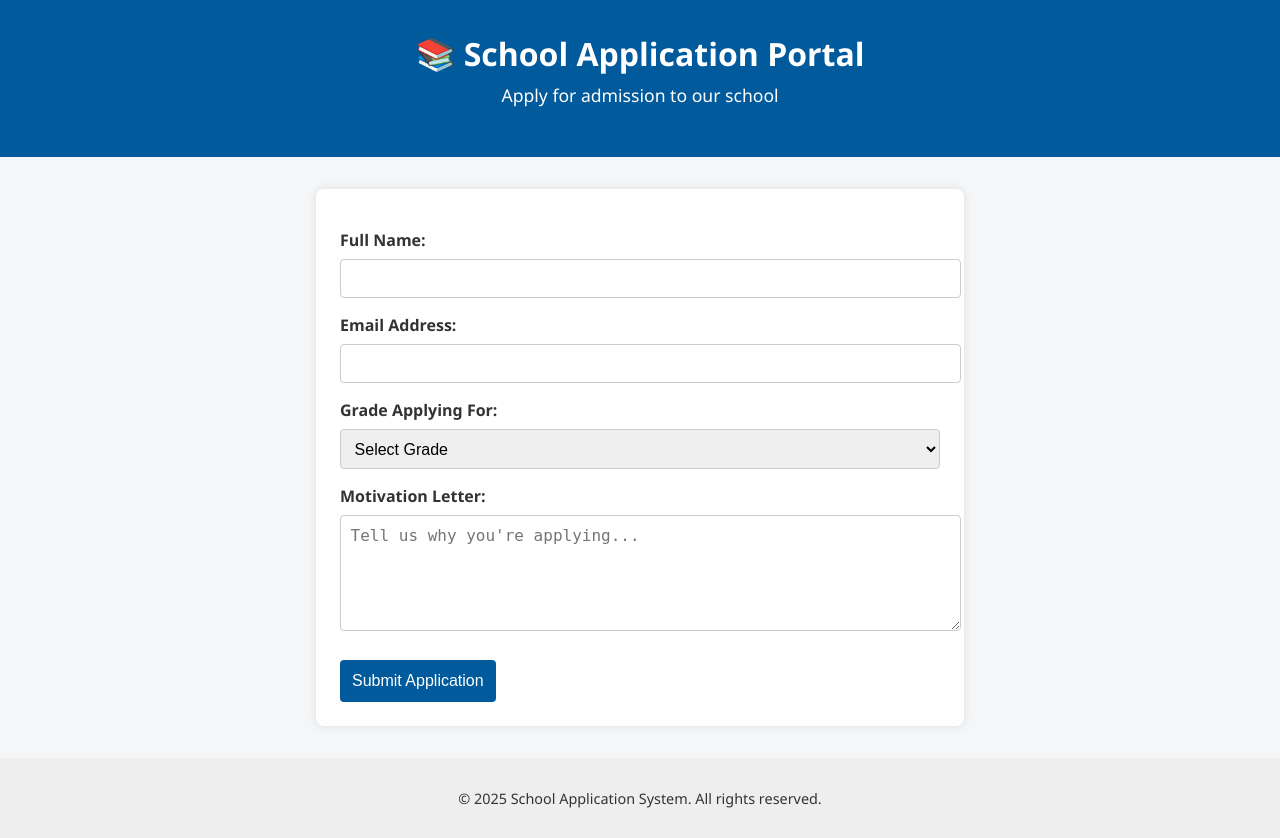
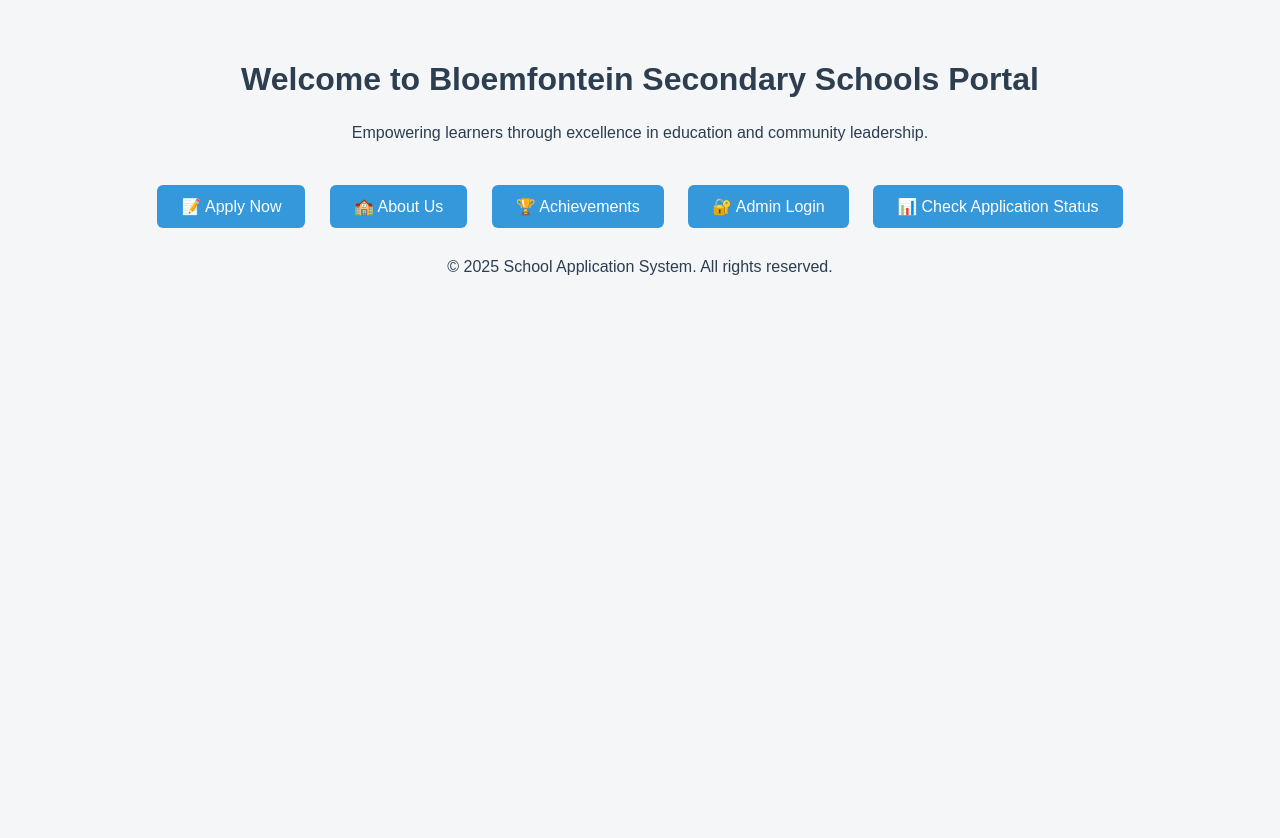
Before and after one commit to 221022212/School_application, a Flask app: page / in a window 1280 px wide. After the commit the page ends 275 px from the top, so only its background shows below. Run offline with Flask 3, Linux system fonts and the light colour scheme.

Commit message:
Updated styling and other features

```diff
--- a/app.py
+++ b/app.py
@@ -1,7 +1,19 @@
 import mysql.connector
-from flask import Flask, render_template, request, redirect, url_for
+import os
+from werkzeug.utils import secure_filename
+from flask import Flask, render_template, request, redirect, url_for, session
+app = Flask(__name__)
+app.secret_key = "Molefi123#"
 
-app = Flask(__name__)
+
+UPLOAD_FOLDER = 'static/uploads'
+ALLOWED_EXTENSIONS = {'pdf', 'docx', 'jpg', 'jpeg', 'png'}
+
+app.config['UPLOAD_FOLDER'] = UPLOAD_FOLDER
+
+def allowed_file(filename):
+    return '.' in filename and filename.rsplit('.', 1)[1].lower() in ALLOWED_EXTENSIONS
+
 
 # Connect to MySQL
 db = mysql.connector.connect(
@@ -14,6 +26,13 @@ db = mysql.connector.connect(
 @app.route('/')
 def index():
     return render_template('index.html')
+@app.route('/about')
+def about():
+    return render_template('about.html')
+
+@app.route('/achievements')
+def achievements():
+    return render_template('achievements.html')
 
 @app.route('/submit_application/', methods=['POST'])
 def submit_application():
@@ -29,11 +48,160 @@ def submit_application():
     db.commit()
     cursor.close()
 
-    return redirect(url_for('thank_you'))
+    # Store email in session so we can fetch status
+    session['student_logged_in'] = True
+    session['username'] = email
+
+    return redirect(url_for('check_status'))
+
+
 
 @app.route('/thank_you')
 def thank_you():
     return "<h2>✅ Application submitted successfully!</h2>"
 
+@app.route('/register', methods=['GET', 'POST'])
+def register():
+    if request.method == 'POST':
+        username = request.form['username']
+        password = request.form['password']
+
+        cursor = db.cursor()
+        cursor.execute("INSERT INTO users (username, password) VALUES (%s, %s)", (username, password))
+        db.commit()
+        cursor.close()
+
+        session['student_logged_in'] = True
+        session['username'] = username
+        return redirect(url_for('apply'))
+
+    return render_template('register.html')
+
+@app.route('/student_login', methods=['GET', 'POST'])
+def login_student():
+    if request.method == 'POST':
+        username = request.form['username']
+        password = request.form['password']
+
+        cursor = db.cursor(dictionary=True)
+        cursor.execute("SELECT * FROM users WHERE username=%s AND password=%s", (username, password))
+        user = cursor.fetchone()
+        cursor.close()
+
+        if user:
+            session['student_logged_in'] = True
+            session['username'] = username
+            return redirect(url_for('apply'))
+        else:
+            return render_template('student_login.html', error='Invalid credentials')
+
+    return render_template('student_login.html')
+
+@app.route('/apply', methods=['GET', 'POST'])
+def apply():
+    if not session.get('student_logged_in'):
+        return redirect(url_for('login_student'))
+
+    cursor = db.cursor(dictionary=True)
+    cursor.execute("SELECT * FROM applications WHERE email=%s", (session['username'],))
+    existing = cursor.fetchone()
+
+    if existing:
+        cursor.close()
+        return redirect(url_for('check_status'))
+
+    if request.method == 'POST':
+        full_name = request.form['full_name']
+        email = session['username']
+        grade = request.form['grade']
+        message = request.form['message']
+        file = request.files['document']
+
+        filename = None
+        if file and allowed_file(file.filename):
+            filename = secure_filename(file.filename)
+            file.save(os.path.join(app.config['UPLOAD_FOLDER'], filename))
+
+        cursor = db.cursor()
+        cursor.execute("""
+            INSERT INTO applications (full_name, email, grade, message, document)
+            VALUES (%s, %s, %s, %s, %s)
+        """, (full_name, email, grade, message, filename))
+        db.commit()
+        cursor.close()
+
+        return redirect(url_for('check_status'))
+
+    return render_template('apply.html')
+
+
+@app.route('/status')
+def check_status():
+    if not session.get('student_logged_in'):
+        return redirect(url_for('login_student'))
+
+    cursor = db.cursor(dictionary=True)
+    cursor.execute("SELECT * FROM applications WHERE email=%s", (session['username'],))
+    application = cursor.fetchone()
+    cursor.close()
+
+    return render_template('status.html', application=application)
+
+@app.route('/admin')
+def admin_dashboard():
+    if not session.get('admin_logged_in'):
+        return redirect(url_for('login'))
+
+    cursor = db.cursor(dictionary=True)
+    cursor.execute("SELECT * FROM applications")
+    applications = cursor.fetchall()
+    cursor.close()
+    return render_template('admin.html', applications=applications)
+
+@app.route('/update_status', methods=['POST'])
+def update_status():
+    if not session.get('admin_logged_in'):
+        return redirect(url_for('login'))
+
+    app_id = request.form['id']
+    status = request.form['status']
+
+    cursor = db.cursor()
+    cursor.execute("UPDATE applications SET status=%s WHERE id=%s", (status, app_id))
+    db.commit()
+    cursor.close()
+
+    return redirect(url_for('admin_dashboard'))
+@app.route('/delete_application/<int:app_id>', methods=['POST'])
+def delete_application(app_id):
+    if not session.get('admin_logged_in'):
+        return redirect(url_for('login'))
+
+    cursor = db.cursor()
+    cursor.execute("DELETE FROM applications WHERE id = %s", (app_id,))
+    db.commit()
+    cursor.close()
+
+    return redirect(url_for('admin_dashboard'))
+
+@app.route('/login', methods=['GET', 'POST'])
+def login():
+    if request.method == 'POST':
+        username = request.form['username']
+        password = request.form['password']
+
+        if username == 'admin' and password == 'admin123':
+            session['admin_logged_in'] = True
+            return redirect(url_for('admin_dashboard'))
+        else:
+            return render_template('login.html', error='Invalid credentials')
+
+    return render_template('login.html')
+
+@app.route('/logout')
+def logout():
+    session.clear()
+    return redirect(url_for('index'))
+
 if __name__ == '__main__':
     app.run(debug=True)
--- a/static/styles.css
+++ b/static/styles.css
@@ -1,79 +1,110 @@
-/* Reset and base styles */
+/* styles.css */
+
 body {
-  font-family: 'Segoe UI', sans-serif;
+    font-family: 'Segoe UI', Tahoma, sans-serif;
+    background-color: #f4f6f8;
     margin: 0;
-  padding: 0;
-  background-color: #f4f6f8;
-  color: #333;
+    padding: 40px;
+    color: #2c3e50;
 }
 
-/* Header styling */
-header {
-  background-color: #005a9c;
-  color: white;
-  padding: 2rem;
+h1, h2 {
     text-align: center;
+    color: #2c3e50;
 }
 
-header h1 {
-  margin: 0;
-  font-size: 2rem;
+p {
+    font-size: 1rem;
+    line-height: 1.6;
 }
 
-header p {
-  margin-top: 0.5rem;
-  font-size: 1.1rem;
+a {
+    color: #3498db;
+    text-decoration: none;
 }
 
-/* Main form container */
-main {
-  max-width: 600px;
-  margin: 2rem auto;
-  padding: 1.5rem;
-  background-color: white;
-  border-radius: 8px;
-  box-shadow: 0 0 10px rgba(0, 0, 0, 0.1);
+a:hover {
+    text-decoration: underline;
 }
 
-/* Form elements */
-form label {
-  display: block;
-  margin-top: 1rem;
-  font-weight: bold;
+form {
+    max-width: 600px;
+    margin: auto;
+    background-color: #ffffff;
+    padding: 30px;
+    border-radius: 8px;
+    box-shadow: 0 0 10px rgba(0,0,0,0.1);
 }
 
-form input,
-form select,
-form textarea {
+label {
+    font-weight: bold;
+    display: block;
+    margin-top: 20px;
+}
+
+input, textarea, select {
     width: 100%;
-  padding: 0.6rem;
-  margin-top: 0.5rem;
+    padding: 10px;
+    margin-top: 6px;
     border: 1px solid #ccc;
     border-radius: 4px;
-  font-size: 1rem;
 }
 
-form button {
-  margin-top: 1.5rem;
-  padding: 0.75rem;
-  background-color: #005a9c;
+button {
+    margin-top: 20px;
+    background-color: #3498db;
     color: white;
+    padding: 12px 20px;
     border: none;
-  border-radius: 4px;
-  font-size: 1rem;
+    border-radius: 6px;
     cursor: pointer;
-  transition: background-color 0.3s ease;
+    width: 100%;
 }
 
-form button:hover {
-  background-color: #004080;
+button:hover {
+    background-color: #2980b9;
 }
 
-/* Footer styling */
-footer {
+table {
+    width: 100%;
+    border-collapse: collapse;
+    margin-top: 30px;
+}
+
+th, td {
+    border: 1px solid #ccc;
+    padding: 12px;
+    text-align: left;
+}
+
+th {
+    background-color: #3498db;
+    color: white;
+}
+
+td a {
+    color: #2980b9;
+}
+
+td a:hover {
+    text-decoration: underline;
+}
+
+.button-group {
     text-align: center;
-  padding: 1rem;
-  background-color: #eee;
-  font-size: 0.9rem;
-  margin-top: 2rem;
+    margin-top: 30px;
 }
+
+.button-group a {
+    display: inline-block;
+    margin: 10px;
+    padding: 12px 24px;
+    background-color: #3498db;
+    color: white;
+    text-decoration: none;
+    border-radius: 6px;
+}
+
+.button-group a:hover {
+    background-color: #2980b9;
+}
--- a/templates/index.html
+++ b/templates/index.html
@@ -1,42 +1,53 @@
 <!DOCTYPE html>
+<link rel="stylesheet" href="{{ url_for('static', filename='styles.css') }}">
 <html lang="en">
 <head>
-  <meta charset="UTF-8" />
-  <meta name="viewport" content="width=device-width, initial-scale=1.0" />
-  <title>School Application Portal</title>
-  <link rel="stylesheet" href="{{ url_for('static', filename='styles.css') }}">
+    <meta charset="UTF-8">
+    <title>Bloemfontein Secondary Schools</title>
+    <link rel="stylesheet" href="{{ url_for('static', filename='styles.css') }}">
+    <style>
+        body {
+            font-family: Arial, sans-serif;
+            text-align: center;
+            padding: 40px;
+        }
+        h1 {
+            color: #2c3e50;
+        }
+        .button-group {
+            margin-top: 30px;
+        }
+        .button-group a {
+            display: inline-block;
+            margin: 10px;
+            padding: 12px 24px;
+            background-color: #3498db;
+            color: white;
+            text-decoration: none;
+            border-radius: 6px;
+        }
+        .button-group a:hover {
+            background-color: #2980b9;
+        }
+    </style>
 </head>
 <body>
-  <header>
-    <h1>📚 School Application Portal</h1>
-    <p>Apply for admission to our school</p>
-  </header>
+    <h1>Welcome to Bloemfontein Secondary Schools Portal</h1>
+    <p>Empowering learners through excellence in education and community leadership.</p>
 
-  <main>
-    <form id="application-form" method="POST" action="/submit_application/">
-      <label for="fullName">Full Name:</label>
-      <input type="text" id="fullName" name="fullName" required />
+    <div class="button-group">
+        <a href="{{ url_for('register') }}">📝 Apply Now</a>
+        <a href="{{ url_for('about') }}">🏫 About Us</a>
+        <a href="{{ url_for('achievements') }}">🏆 Achievements</a>
+        <a href="{{ url_for('login') }}">🔐 Admin Login</a>
+         <a href="{{ url_for('login_student') }}">📊 Check Application Status</a>
+    </div>
+</body>
 
-      <label for="email">Email Address:</label>
-      <input type="email" id="email" name="email" required />
 
-      <label for="grade">Grade Applying For:</label>
-      <select id="grade" name="grade" required>
-        <option value="">Select Grade</option>
-        <option value="Grade 8">Grade 8</option>
-        <option value="Grade 9">Grade 9</option>
-        <option value="Grade 10">Grade 10</option>
-        <option value="Grade 11">Grade 11</option>
-        <option value="Grade 12">Grade 12</option>
-      </select>
-
-      <label for="message">Motivation Letter:</label>
-      <textarea id="message" name="message" rows="5" placeholder="Tell us why you're applying..." required></textarea>
-
-      <button type="submit">Submit Application</button>
-    </form>
-  </main>
-
+    </div>
+</body>
+</html>
   <footer>
     <p>&copy; 2025 School Application System. All rights reserved.</p>
   </footer>
```
Also changed, not shown: templates/about.html (added, +11 -0 lines), templates/achievements.html (added, +15 -0 lines), templates/admin.html (added, +88 -0 lines), templates/apply.html (added, +68 -0 lines), templates/login.html (added, +22 -0 lines), templates/register.html (added, +25 -0 lines), templates/status.html (added, +31 -0 lines), templates/student_login.html (added, +25 -0 lines), static/uploads/WhatsApp_Image_2025-09-27_at_09.05.06_828f7fbb.jpg (added). Lines whose indentation alone changed are shown as unchanged.
